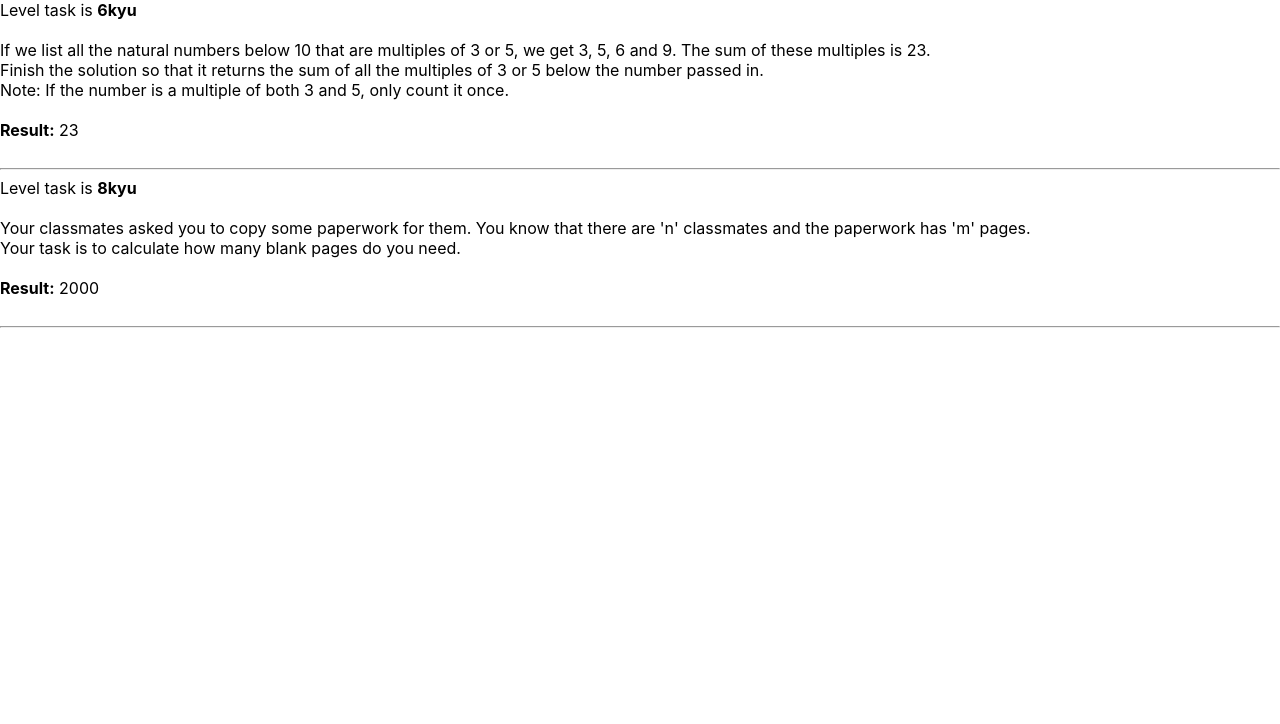
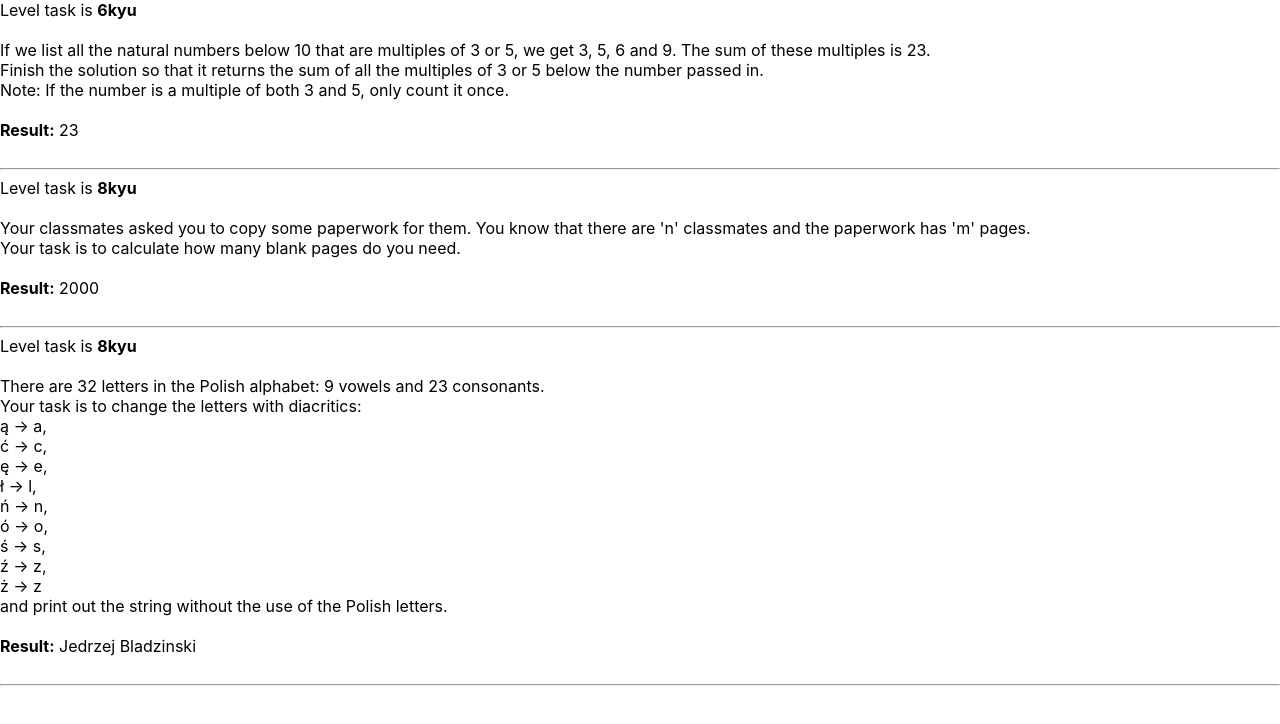
Before and after one commit to Xotonori/codewars, a React (Create React App) app: page / in a window 1280 px wide. Shown: the top 724 px of the page. Built offline with nearby package versions, Linux system fonts and the light colour scheme.

Commit message:
CodewarsTask03 is done

```diff
--- a/src/App.js
+++ b/src/App.js
@@ -2,12 +2,14 @@ import React from 'react';
 import './App.css';
 import CodewarsTask01 from "./components/CodewarsTask01";
 import CodewarsTask02 from "./components/CodewarsTask02";
+import CodewarsTask03 from "./components/CodewarsTask03";
 
 const App = () => {
     return (
         <div className="App">
             <CodewarsTask01 />
             <CodewarsTask02 />
+            <CodewarsTask03 />
         </div>
     );
 };
--- a/src/components/CodewarsTask02.js
+++ b/src/components/CodewarsTask02.js
@@ -34,3 +34,31 @@ const CodewarsTask02 = () => {
 };
 
 export default CodewarsTask02;
+
+
+
+
+
+
+function correctPolishLetters (string) {
+    const polishLetters = ['ą', 'ć', 'ę', 'ł', 'ń', 'ó', 'ś', 'ź', 'ż'];
+    const latinLetters = ['a', 'c', 'e', 'l', 'n', 'o', 's', 'z', 'z'];
+
+    const arrayInputString = string.split('');
+    const checkedIndexes = [];
+
+    arrayInputString.filter(letter => {
+        checkedIndexes.push(polishLetters.indexOf(letter))
+    });
+
+    return arrayInputString.map((letter, index) => {
+
+        if(checkedIndexes[index] === -1) {
+            return letter;
+        } else {
+            return latinLetters[checkedIndexes[index]]
+        }
+
+    }).join('');
+
+}
--- /dev/null
+++ b/src/components/CodewarsTask03.js
@@ -0,0 +1,75 @@
+import React from 'react';
+
+// There are 32 letters in the Polish alphabet: 9 vowels and 23 consonants.
+//
+//     Your task is to change the letters with diacritics:
+//
+// ą -> a,
+// ć -> c,
+// ę -> e,
+// ł -> l,
+// ń -> n,
+// ó -> o,
+// ś -> s,
+// ź -> z,
+// ż -> z
+// and print out the string without the use of the Polish letters.
+
+
+const CodewarsTask03 = () => {
+
+    function correctPolishLetters(string) {
+        const polishLetters = ['ą', 'ć', 'ę', 'ł', 'ń', 'ó', 'ś', 'ź', 'ż'];
+        const latinLetters = ['a', 'c', 'e', 'l', 'n', 'o', 's', 'z', 'z'];
+
+        const arrayInputString = string.split('');
+        const checkedIndexes = [];
+
+        arrayInputString.filter(letter => {
+            checkedIndexes.push(polishLetters.indexOf(letter))
+        });
+
+        return arrayInputString.map((letter, index) => {
+
+            if (checkedIndexes[index] === -1) {
+                return letter;
+            } else {
+                return latinLetters[checkedIndexes[index]]
+            }
+
+        }).join('');
+
+    }
+
+    return (
+        <div>
+            <div className={"level-task"}>Level task is <strong>8kyu</strong></div>
+            <br/>
+            <div className={"condition"}>
+                There are 32 letters in the Polish alphabet: 9 vowels and 23 consonants.
+                <br/>
+                Your task is to change the letters with diacritics:
+                <br/>
+                ą -> a,<br/>
+                ć -> c,<br/>
+                ę -> e,<br/>
+                ł -> l,<br/>
+                ń -> n,<br/>
+                ó -> o,<br/>
+                ś -> s,<br/>
+                ź -> z,<br/>
+                ż -> z
+                <br/>
+                and print out the string without the use of the Polish letters.
+            </div>
+            <br/>
+            <div>
+                <strong>Result:</strong> {correctPolishLetters('Jędrzej Błądziński')}
+            </div>
+            <br/>
+            <hr/>
+        </div>
+    )
+};
+
+export default CodewarsTask03;
```
